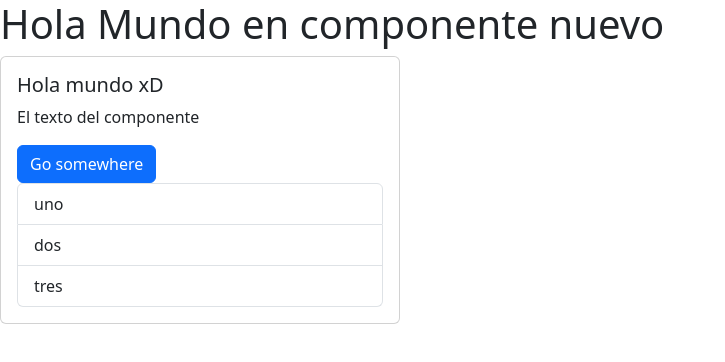
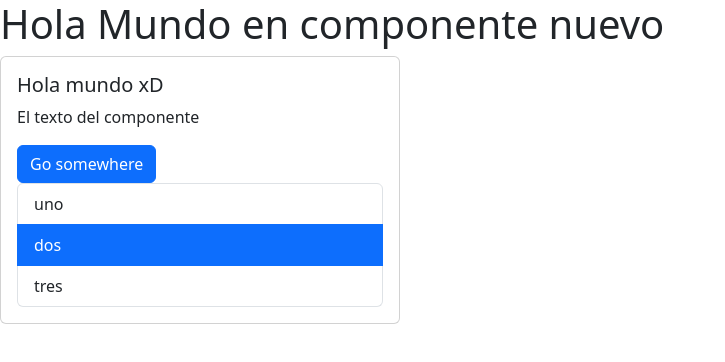
Before and after one commit to KrisOP/curso-react-holamundo, a React (Vite) app: page / in a window 1280 px wide. Shown: the top 362 px of the page, without its empty margins (0-725 px from the left). Built offline with nearby package versions, Linux system fonts and the light colour scheme.

Commit message:
gestion de estados usando useState

```diff
--- a/src/components/List.tsx
+++ b/src/components/List.tsx
@@ -1,20 +1,33 @@
-import { MouseEvent } from "react";
+import { MouseEvent, useState } from "react";
 
 type Props = {
   data: string[];
 };
 
-function List({data}: Props) {
+function List({ data }: Props) {
+  //leyendo el evento al hacer click a un objeto de la lista
 
-  //leyendo el evento al hacer click a un objeto de la lista
-  const handleClick = (e:string)=>{
-    console.log(e);
-  }
+  // const handleClick = (e:MouseEvent)=>{
+  //   console.log(e);
+  // }
+  const [index, setIndex] = useState(1);
+
+  const handleClick = (i: number) => {
+    setIndex(i);
+  };
   return (
     <ul className="list-group">
-        {/* {data.map(element => <li onClick={handleClick} key={element} className="list-group-item">{element}</li>)} */}
+      {/* {data.map(element => <li onClick={handleClick} key={element} className="list-group-item">{element}</li>)} */}
 
-        {data.map(element => <li onClick={()=>handleClick(element)} key={element} className="list-group-item">{element}</li>)}
+      {data.map((element, i) => (
+        <li
+          onClick={() => handleClick(i)}
+          key={element}
+          className={`list-group-item ${index == i ? "active" : ""}`}
+        >
+          {element}
+        </li>
+      ))}
     </ul>
   );
 }
```
